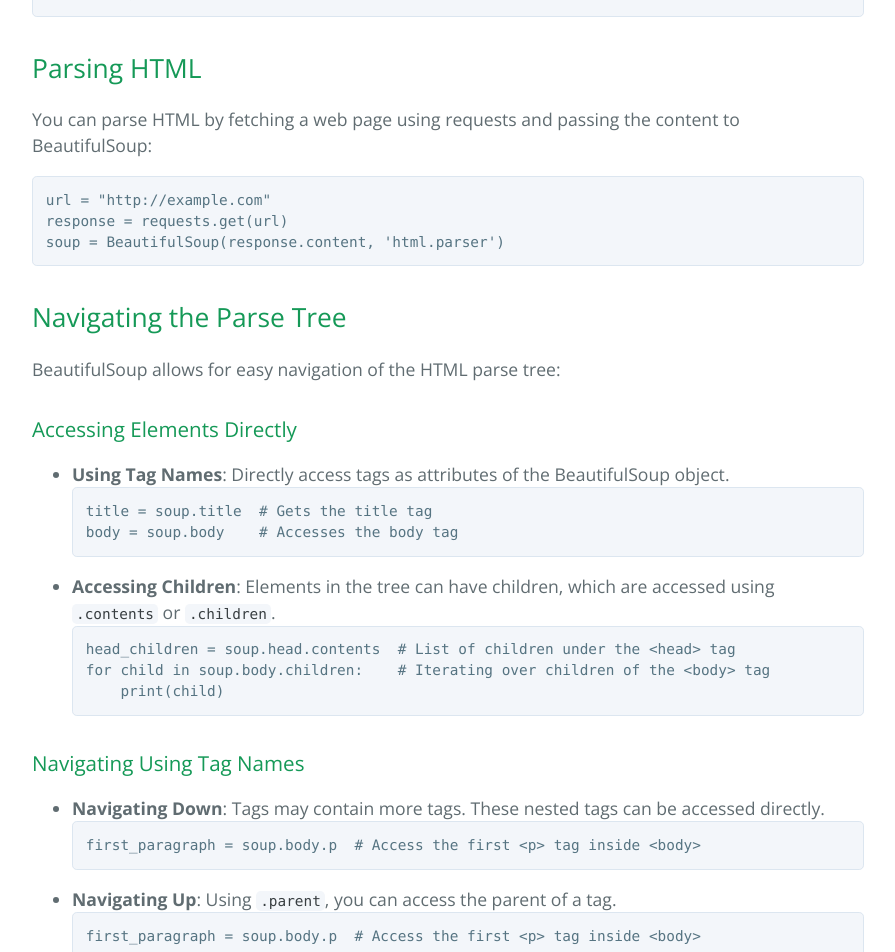
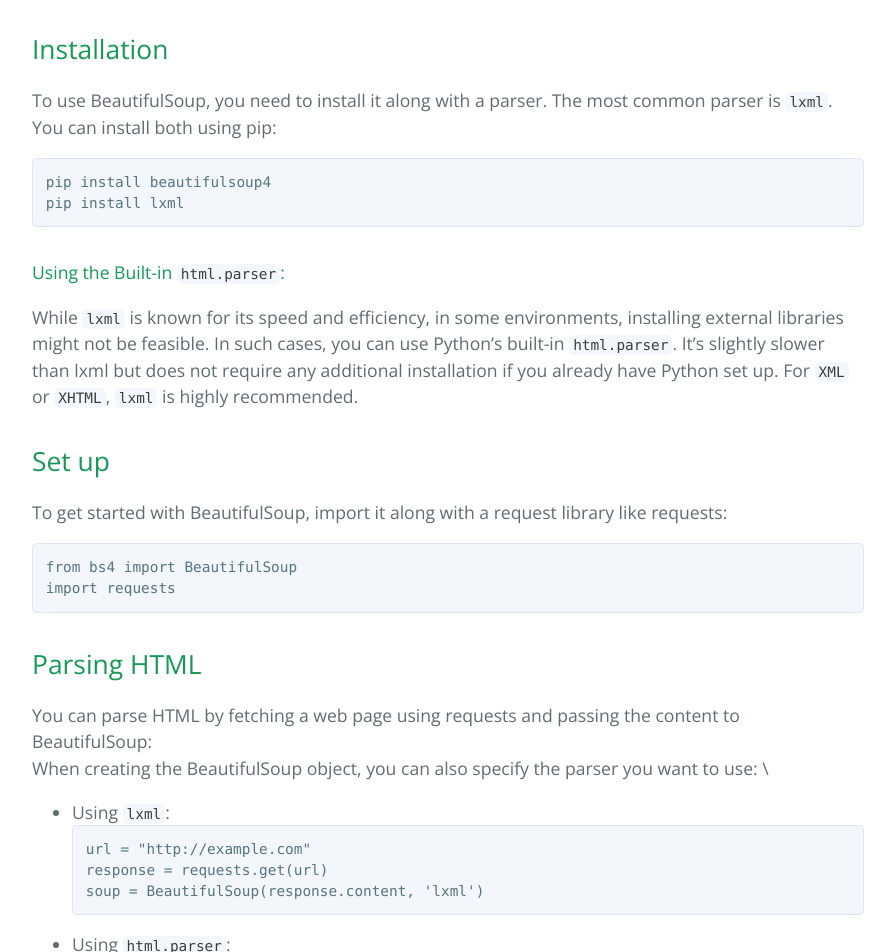
Before and after one commit to learning-software-engineering/learning-software-engineering.github.io, a Jekyll site: the page built from Topics/Tech_Stacks/Beautiful Soup.md, in a window 1280 px wide and 1400 px high, scrolled down 1556 px. Shown: the top 952 px of the window, without its empty margins (192-1087 px from the left). Built offline with Jekyll 4.4.1, drawn with Linux system fonts in a browser that asks for light colours; our own code applies the rules of GitHub Pages for plain Markdown files; some of the changed text lies outside the part shown; grey boxes are pictures that could not be loaded.

Commit message:
Update Beautiful Soup.md
The second update

````diff
--- a/Topics/Tech_Stacks/Beautiful Soup.md
+++ b/Topics/Tech_Stacks/Beautiful Soup.md
@@ -18,6 +19,8 @@
 For a more comprehensive guide, you can visit the official documentation at
 [Beautiful Soup Documentation](https://www.crummy.com/software/BeautifulSoup/bs4/doc/).
 
+To help you scrape data from a website, please check [this](https://zapier.com/blog/inspect-element-tutorial/)
+<img src="https://images.ctfassets.net/lzny33ho1g45/6tl0bR7Iksg9zLxaLYQZKG/5b1f6ae648071253485f5629f0e63ce5/chrome_inspect_element_1.jpg?w=1520&fm=jpg&q=30&fit=thumb&h=760">
 ## Installation
 
 To use BeautifulSoup, you need to install it along with a parser. The most common parser is `lxml`. You can install
@@ -27,6 +30,12 @@
 pip install beautifulsoup4
 pip install lxml
 ```
+
+#### Using the Built-in `html.parser`:
+While `lxml` is known for its speed and efficiency, in some environments, installing external libraries might not be
+feasible. In such cases, you can use Python's built-in `html.parser`. It's slightly slower than lxml but does not require
+any additional installation if you already have Python set up. For `XML` or `XHTML`, `lxml` is highly recommended.
+
 ## Set up
 
 To get started with BeautifulSoup, import it along with a request library like requests:
@@ -37,14 +46,25 @@
 ```
 ## Parsing HTML
 
-You can parse HTML by fetching a web page using requests and passing the content to BeautifulSoup:
-
+You can parse HTML by fetching a web page using requests and passing the content to BeautifulSoup: \
+When creating the BeautifulSoup object, you can also specify the parser you want to use: \
+- Using `lxml`:
+```
+url = "http://example.com"
+response = requests.get(url)
+soup = BeautifulSoup(response.content, 'lxml')
+```
+- Using `html.parser`:
 ```
 url = "http://example.com"
 response = requests.get(url)
 soup = BeautifulSoup(response.content, 'html.parser')
 ```
+
 ## Navigating the Parse Tree
+### An html parse tree:
+<img src="https://i.stack.imgur.com/V2vrr.gif">\
+[image source](https://i.stack.imgur.com/V2vrr.gif)
 
 BeautifulSoup allows for easy navigation of the HTML parse tree:
 
@@ -52,14 +72,42 @@
 
 - **Using Tag Names**: Directly access tags as attributes of the BeautifulSoup object.
   ```
-  title = soup.title  # Gets the title tag
-  body = soup.body    # Accesses the body tag
+  # Sample HTML content
+  html_content = '''
+  <html>
+  <head>
+      <title>Example Page</title>
+  </head>
+  <body>
+      <p>Hello World!</p>
+  </body>
+  </html>
+  '''
+
+  # Parsing the HTML
+  soup = BeautifulSoup(html_content, 'html.parser')
+
+  # Accessing the title tag
+
+  title = soup.title
+  print(title)
+  # Expected Output: <title>Example Page</title>
+
+  # Accessing the body tag
+  body = soup.body
+  print(body)
+  # Expected Output: <body><p>Hello World!</p></body>
   ```
-- **Accessing Children**: Elements in the tree can have children, which are accessed using `.contents` or `.children`.
+- **Accessing Children**: Elements in the tree can have children, which are accessed using `.contents` or `.children`.\
+Continue with the above code:
   ```
   head_children = soup.head.contents  # List of children under the <head> tag
+  print(head_children)
+  # Expected Output: [<title>Example Page</title>]
+
   for child in soup.body.children:    # Iterating over children of the <body> tag
       print(child)
+  # Expected Output: <p>Hello World!</p>
   ```
 
 ### Navigating Using Tag Names
@@ -224,8 +273,14 @@
 This will print out all attributes and their values for the specified element.
 
 ## Additional resources
+Please look at `HTML_Guide.md` for reference to html content.
 
+More tutorials/resources on BeautifulSoup:\
 https://realpython.com/beautiful-soup-web-scraper-python/ \
 https://github.com/wention/BeautifulSoup4 \
 https://www.geeksforgeeks.org/implementing-web-scraping-python-beautiful-soup/ \
 https://www.tutorialspoint.com/beautiful_soup/index.htm
+
+How to navigate a website by inspecting:\
+https://zapier.com/blog/inspect-element-tutorial/ \
+https://blog.hubspot.com/website/how-to-inspect
````
Also changed, not shown: other parts of Topics/Tech_Stacks/Beautiful Soup.md (+2 -0 lines).
